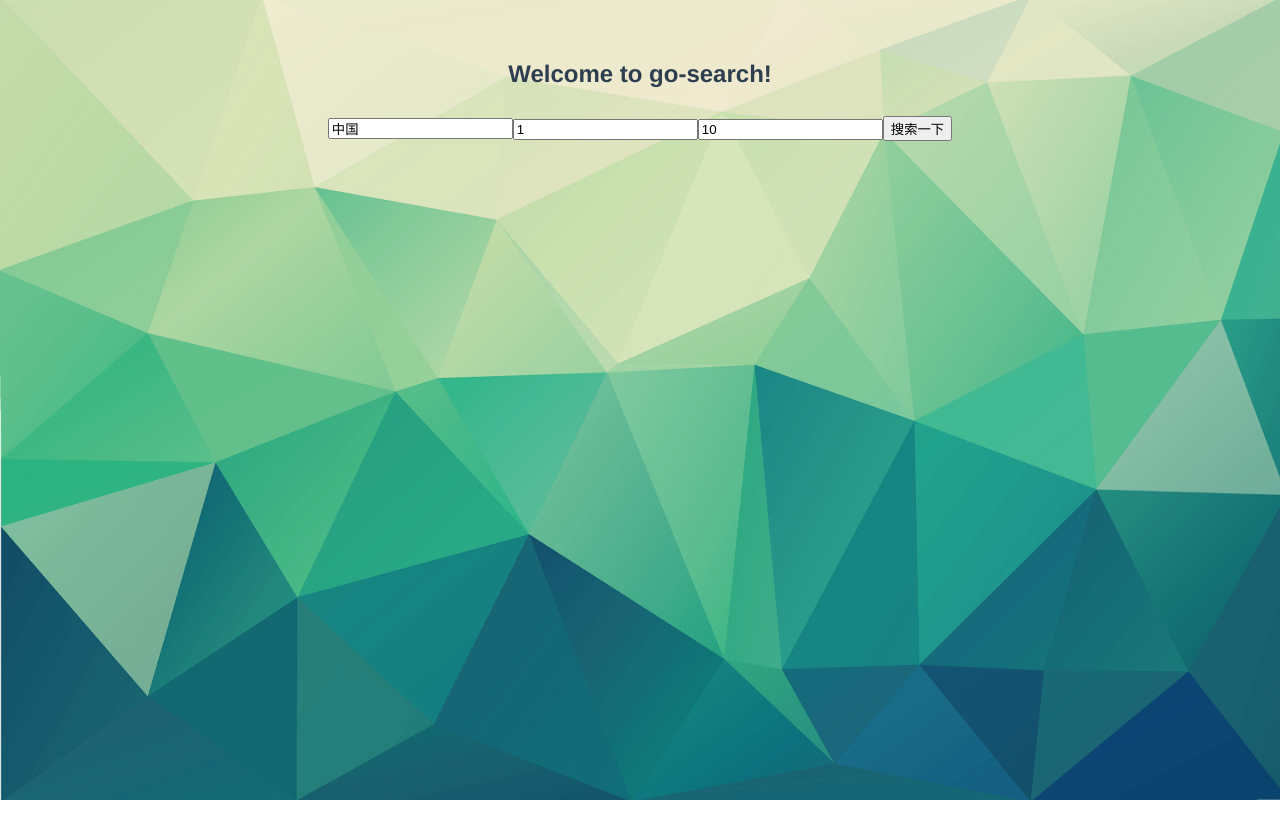
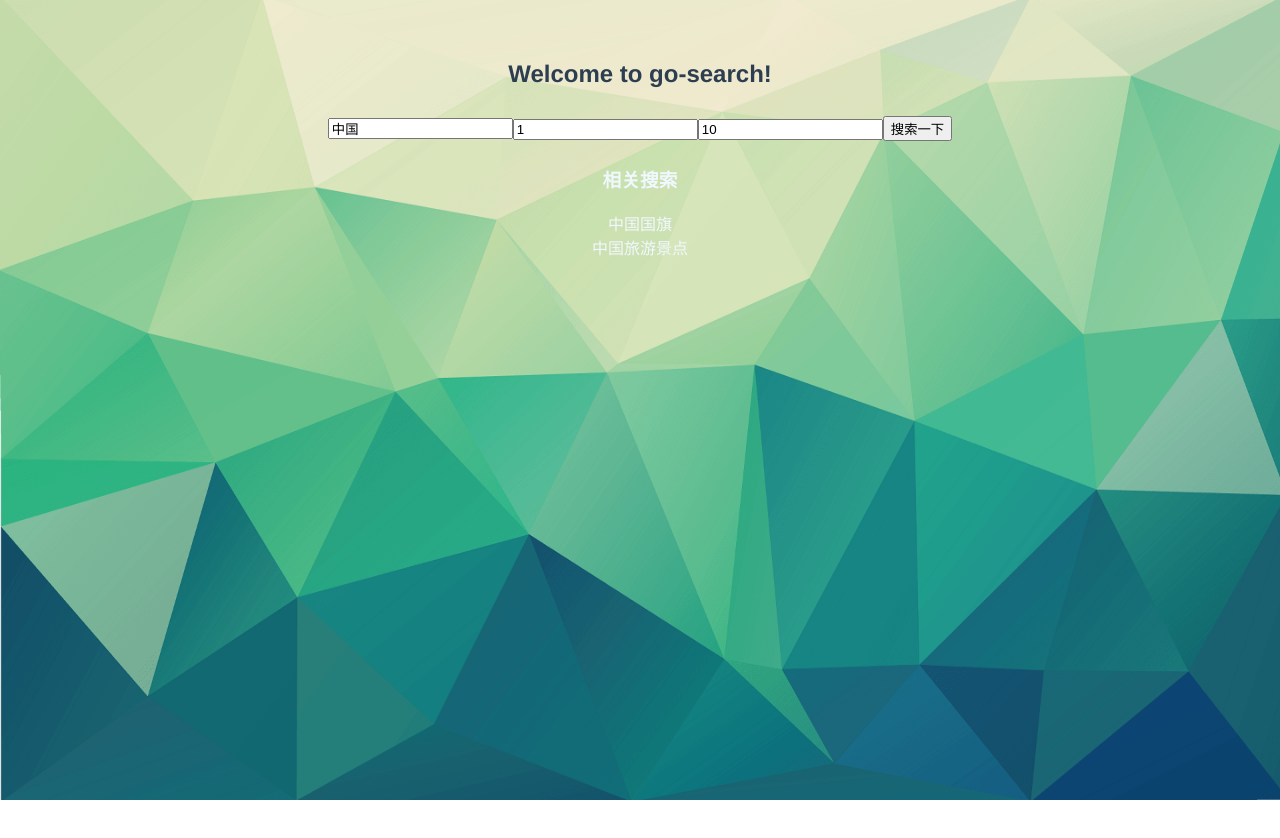
Before and after one commit to 13641342231/font-end-search, a Vue app: page / in a window 1280 px wide. Shown: the top 838 px of the page. Built offline with nearby package versions, Linux system fonts and the light colour scheme.

Commit message:
添加相关搜索及点击跳转

```diff
--- a/public/index.html
+++ b/public/index.html
@@ -1,4 +1,6 @@
 <!DOCTYPE html>
+
+
 <html lang="">
 <head>
     <meta charset="utf-8">
--- a/src/components/SearchEngine.vue
+++ b/src/components/SearchEngine.vue
@@ -13,6 +13,15 @@
     <div v-for="result in sortResults" :key="result">
         <a :href="result.url" v-html="result.text"></a>
     </div>
+
+    <div class="relatedsearch">
+        <h3>相关搜索</h3>
+        <div v-for="result in relatedsearchResults.slice(0, 10)" :key="result">
+            <a v-on:click ="newsearch(result)" value="{{result}}"> {{result}}</a>
+    </div>
+    </div>
+
+
 
 
 </template>
@@ -50,7 +59,8 @@
                     ],
                     "words": [
                       "2002"
-                    ]
+                    ],
+                    "relatedsearch": ["中国国旗","中国旅游景点"]
                   }
                 }
             }
@@ -59,9 +69,13 @@
         sortResults:function(){
           return this.sortByKey(this.results.data.documents,'score','id');
           //this.modules是原数组
+        },
+        relatedsearchResults:function(){
+          return this.results.data.relatedsearch;
         }
       },
         methods:{
+
             search(){
                 // "http://192.168.1.167:5678/api/query?database=default"
              requests.post("http://127.0.0.1:5678/api/query?database=default", {
@@ -97,10 +111,36 @@
                 }
               });
             },
-          }
+            newsearch(result){
+              // console.log(result)
+              this.Query = result
+                // "http://192.168.1.167:5678/api/query?database=default"
+             requests.post("http://127.0.0.1:5678/api/query?database=default", {
+                    query:this.Query,
+                    limit:this.Limit,
+                    page:this.Page,
+                    highlight:{
+                        preTag:"<mark>",
+                        postTag:"</mark>",
+                    }
+                }
+             ).then(res =>{
+                 console.log(res.data.documents)
+                this.results=res
+            //    console.log(this.results.data.documents)
+               // console.log(this.results)
+             }).catch(error=>{
+                 console.log(error)
+             })
 
+
+            }
+          },
     }
+
+
 </script>
+
 
 <style>
     /* 组件样式 */
@@ -118,4 +158,8 @@
         font-size: 20px;
         text-align: left;
     }
+    .relatedsearch{
+        color:aliceblue;
+
+    }
 </style>
```
